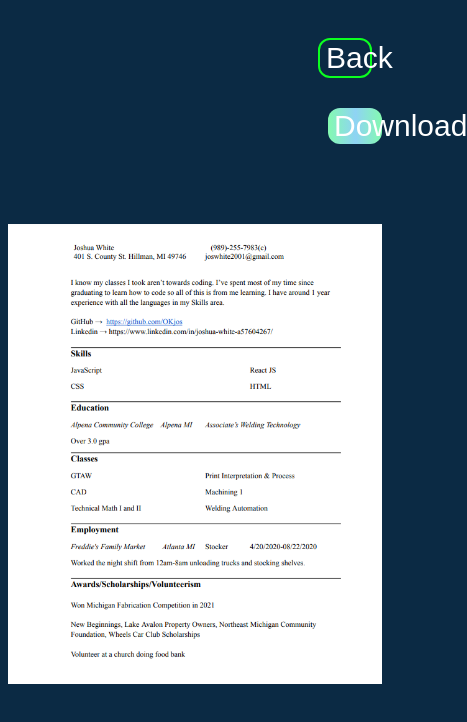
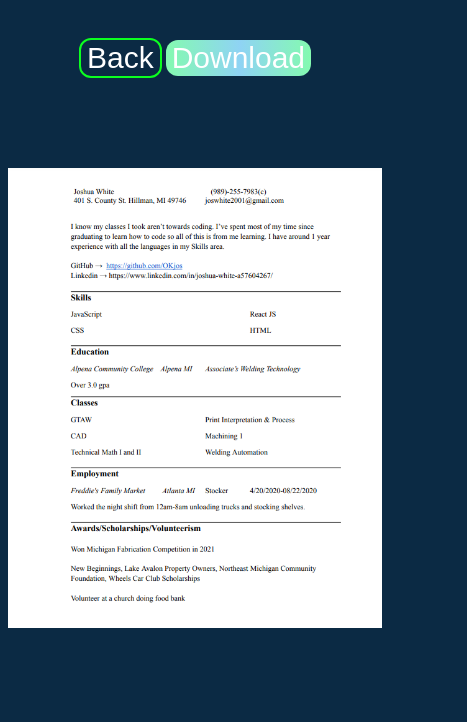
Before and after one commit to OKjos/ResumeWeb, a plain HTML site: page index.html in a window 390 px wide. Shown: the whole page, 467 px wide, since content can reach past the window. Drawn offline with Linux system fonts and the light colour scheme.

Commit message:
Update Resume.css

```diff
--- a/Resume.css
+++ b/Resume.css
@@ -60,10 +60,11 @@
 }
 
 
-@media (max-width: 768px) {
+@media (max-width: 600px) {
     .ResumeImg {
         width: 100%;
-        height: auto;
+        height: 100%;
+    }
 
     .button-container {
         margin-left: 0;
@@ -75,19 +76,6 @@
         margin-right: 0;
         margin-bottom: 10px;
     }
+
+
 }
-
-@media (max-width: 480px) {
-
-    .button-container {
-        display: flex;
-        flex-direction: column;
-        align-items: center;
-    }
-
-    .back-button,
-    .download-button {
-        width: 100%;
-    }
-}
-}
```
